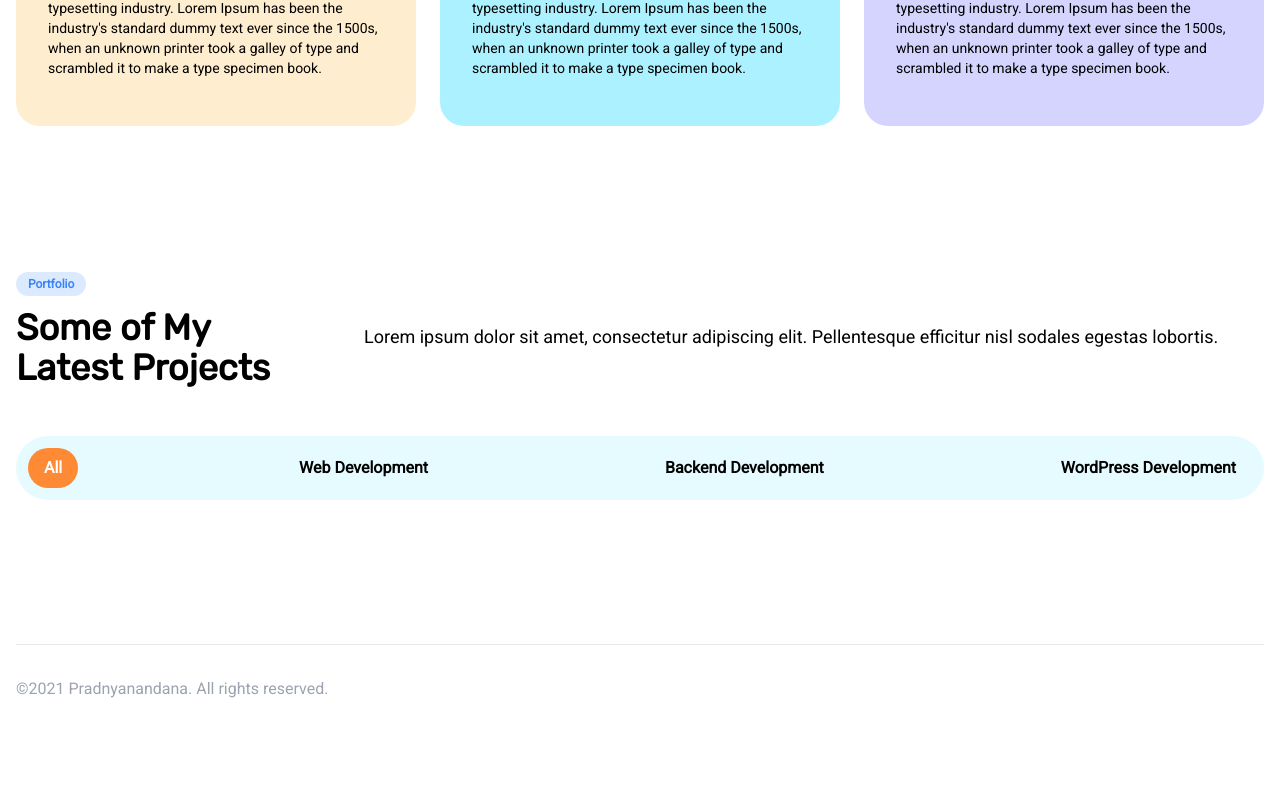
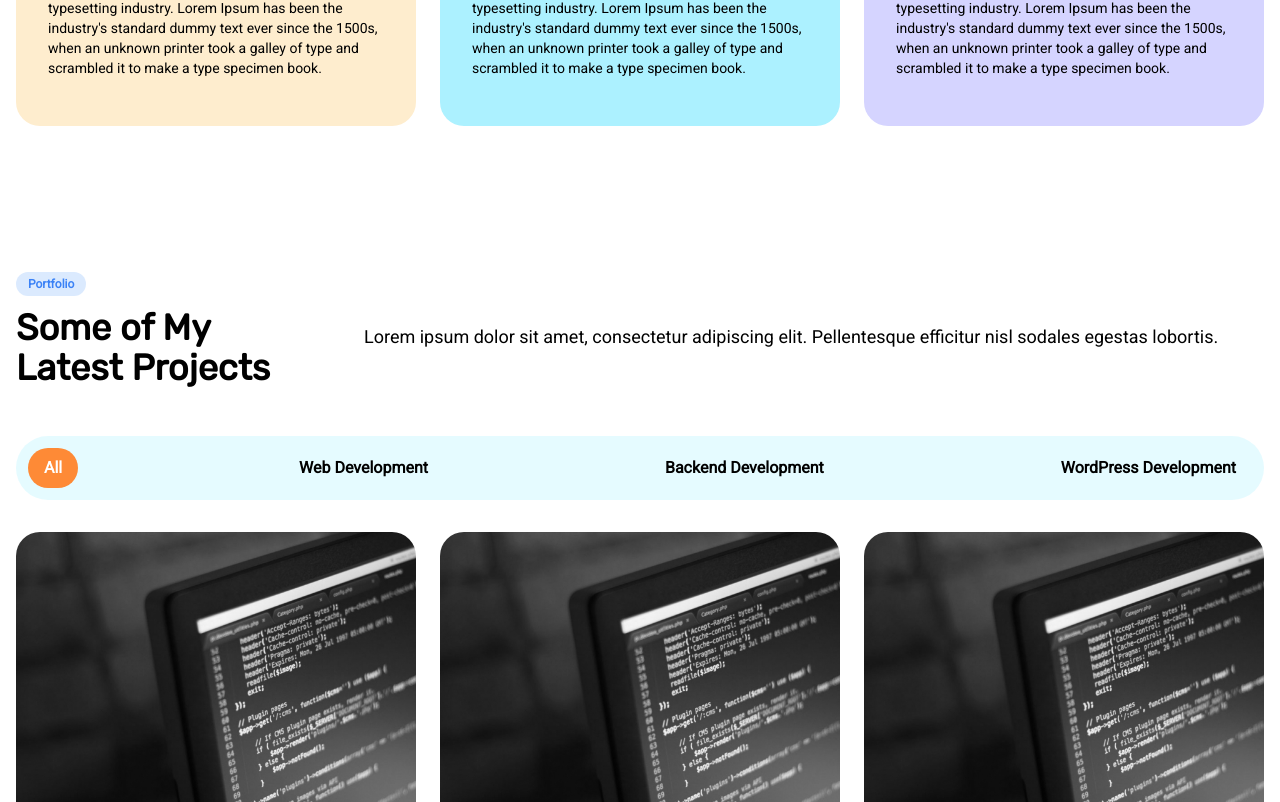
Before and after one commit to pradnyanandana/portfolio, a React (Create React App) app: page / in a window 1280 px wide. Shown: the part 1998-2800 px from the top of the page. Before the commit the page ends 2731 px from the top, so only its background shows below. Built offline with nearby package versions, Linux system fonts and the light colour scheme.

Commit message:
Project list

```diff
--- a/src/component/section/Project.js
+++ b/src/component/section/Project.js
@@ -1,4 +1,4 @@
-import React, {useState} from "react";
+import React, {Fragment, useState} from "react";
 
 const ActiveClass =  'text-white bg-orange-500 hover:bg-yellow-600';
 
@@ -8,6 +8,39 @@ const Filter = [
     {key: 'backend', text: 'Backend Development'},
     {key: 'wordpress', text: 'WordPress Development'},
 ];
+
+const ProjectList = [
+    {
+        filter: 'wordpress',
+        title: 'Lorem Ipsum',
+        description: 'Lorem Ipsum is simply dummy text of the printing and typesetting industry. Lorem Ipsum has been the industry\'s standard dummy text ever since the 1500s, when an unknown printer took a galley of type and scrambled it to make a type specimen book.',
+        image: 'images/placeholder-1.jpeg'
+    },
+    {
+        filter: 'wordpress',
+        title: 'Lorem Ipsum',
+        description: 'Lorem Ipsum is simply dummy text of the printing and typesetting industry. Lorem Ipsum has been the industry\'s standard dummy text ever since the 1500s, when an unknown printer took a galley of type and scrambled it to make a type specimen book.',
+        image: 'images/placeholder-1.jpeg'
+    },
+    {
+        filter: 'wordpress',
+        title: 'Lorem Ipsum',
+        description: 'Lorem Ipsum is simply dummy text of the printing and typesetting industry. Lorem Ipsum has been the industry\'s standard dummy text ever since the 1500s, when an unknown printer took a galley of type and scrambled it to make a type specimen book.',
+        image: 'images/placeholder-1.jpeg'
+    },
+    {
+        filter: 'web',
+        title: 'Lorem Ipsum',
+        description: 'Lorem Ipsum is simply dummy text of the printing and typesetting industry. Lorem Ipsum has been the industry\'s standard dummy text ever since the 1500s, when an unknown printer took a galley of type and scrambled it to make a type specimen book.',
+        image: 'images/placeholder-1.jpeg'
+    },
+    {
+        filter: 'backend',
+        title: 'Lorem Ipsum',
+        description: 'Lorem Ipsum is simply dummy text of the printing and typesetting industry. Lorem Ipsum has been the industry\'s standard dummy text ever since the 1500s, when an unknown printer took a galley of type and scrambled it to make a type specimen book.',
+        image: 'images/placeholder-1.jpeg'
+    }
+]
 
 const Project = (props) => {
     const [active, setActive] = useState('all');
@@ -39,9 +72,28 @@ const Project = (props) => {
                         ))}
                     </ul>
                 </div>
+                <div className="flex flex-wrap -mx-3 -mb-6">
+                    <List active={active}/>
+                </div>
             </div>
         </section>
     )
 }
 
+const List = ({active}) => {
+    return (
+        <Fragment>
+            {ProjectList.map((val, i) => (
+                (active === 'all' || val.filter === active) &&
+                <div key={`list-${i}`} className="w-full lg:w-1/3 px-3 mb-6">
+                    <div className=" group relative rounded-3xl transition duration-500 wow animate__ animate__fadeInUp animated visible overflow-hidden">
+                        <img className="" src={val.image} alt=""/>
+                        <div className="absolute h-full w-full top-0 bottom-0 bg-white opacity-0 group-hover:opacity-100" style={{'--tw-bg-opacity': 0.5}}></div>
+                    </div>
+                </div>
+            ))}
+        </Fragment>
+    )
+}
+
 export default Project;
```
